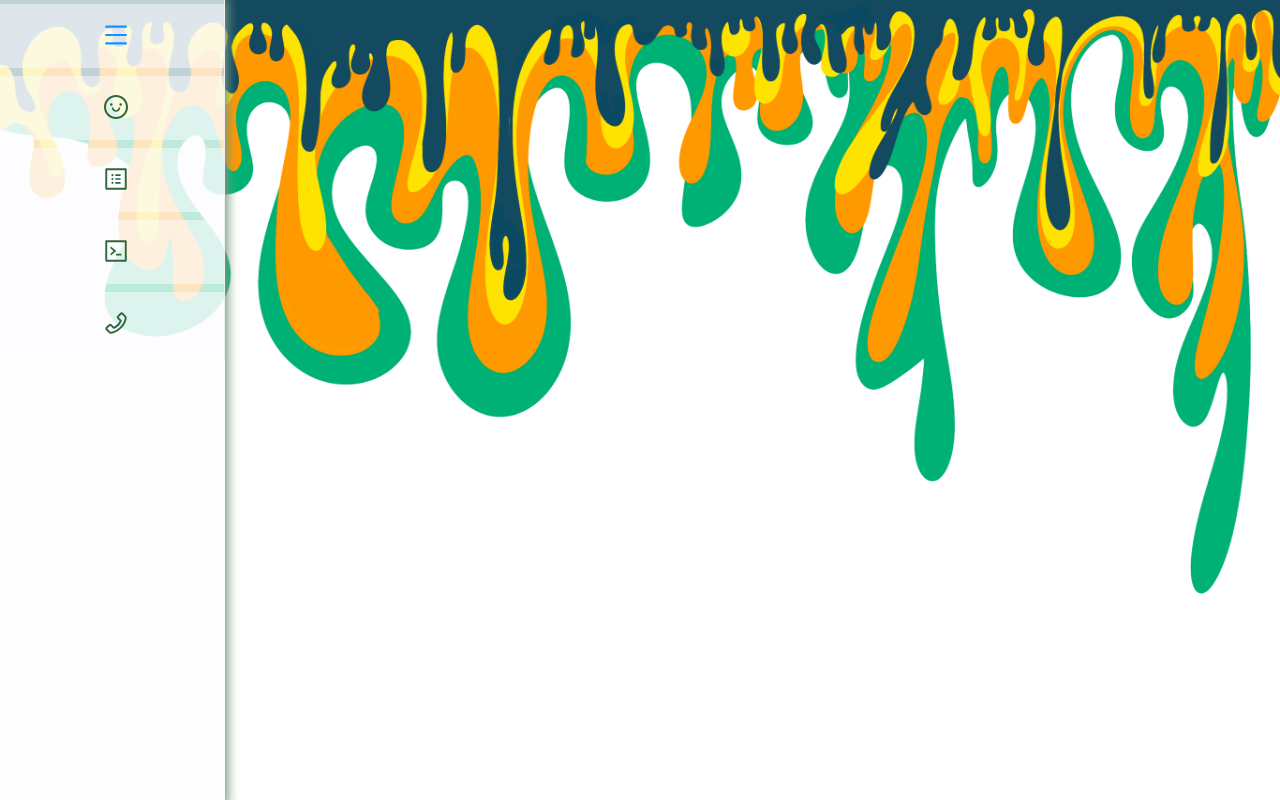
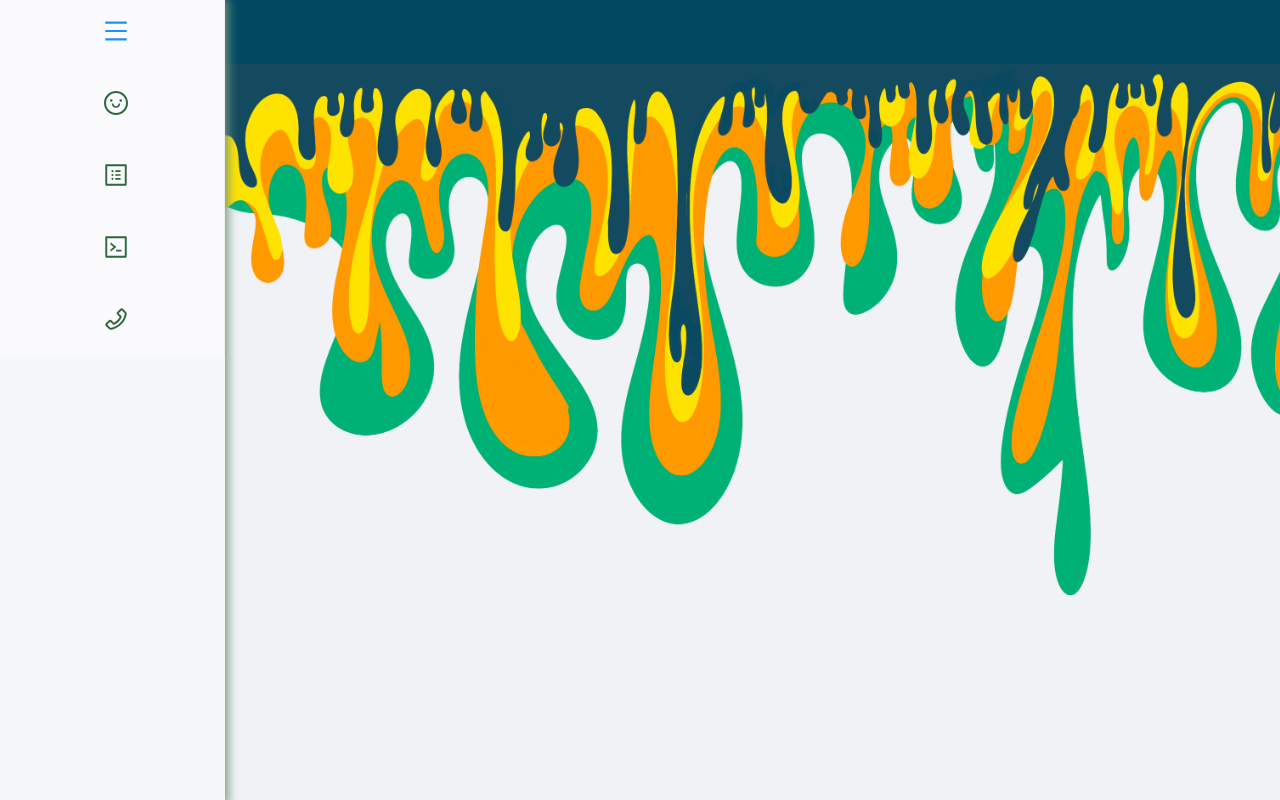
Before and after one commit to kvs1995/React-Portfolio, a React (Create React App) app: page / in a window 1280 px wide. Built offline with nearby package versions, Linux system fonts and the light colour scheme.

Commit message:
messing with CSS of background

```diff
--- a/src/App.css
+++ b/src/App.css
@@ -37,13 +37,13 @@
   }
 }
 
-.ant-layout {
-
+.background {
+  background-image: url('./images/background3.png') !important;
+  background-size:110% 120% !important;
+  /* background-size: cover !important; */
   background-color: transparent !important;
-  background-repeat: no-repeat;
-
+  background-repeat: no-repeat !important;
 }
-
 
 .nav-menu-container{
   height: 100%;
--- a/src/App.js
+++ b/src/App.js
@@ -19,8 +19,10 @@ export default function App() {
         {/* <NavMenu /> */}
       <Layout className="site-layout">
       <NavHeader/>
+        <Layout className="background">
+        <MainContent />
+        </Layout>
 
-        <MainContent />
       </Layout>
     </Layout>
   );
--- a/src/components/maincontent/MainContent.js
+++ b/src/components/maincontent/MainContent.js
@@ -2,6 +2,8 @@ import './maincontent.css';
 
 export default function MainContent() {
   return(
-    <></>
+    <div className='main-content-main'>
+
+    </div>
   )
 }
--- a/src/components/maincontent/maincontent.css
+++ b/src/components/maincontent/maincontent.css
@@ -0,0 +1,2 @@
+/* .main-content-main {
+} */
--- a/src/components/menu/navmenu.css
+++ b/src/components/menu/navmenu.css
@@ -11,6 +11,7 @@
   height: 100%;
   background-color: var(--white-op) !important;
   box-shadow: 0px 2px 10px 3px rgb(119, 153, 131);
+  border: 0px 2px solid var(--blue);
   max-width: 225px !important;
   /* width: 225px !important; */
   flex-basis: 225px !important;
@@ -20,6 +21,8 @@
   background-color: var(--white-op) !important;
   color:rgb(47, 103, 60);
   font-weight: bolder;
+  margin-top: 0 !important;
+
 
 }
 .navbar-menu-items {
--- a/src/components/navheader/navheader.css
+++ b/src/components/navheader/navheader.css
@@ -1,5 +1,17 @@
+
+:root {
+  --green: rgb(0,177,120);
+  --green-op: rgb(0,177,120,0.5);
+  --orange: rgb(255,152,44);
+  --yellow: rgb(255,227,59);
+  --yellow-op: rgb(255,227,59, 0.3);
+  --blue: rgb(0,73,97);
+  --white-op: rgb(253, 254, 255, 0.5);
+}
 .custom-header {
-  background-color: transparent !important;
+  background-color: var(--blue) !important;
+  height: 64px !important;
+  width: 100%;
 }
 
 .custom-menu-icon svg{
--- a/src/index.css
+++ b/src/index.css
@@ -15,8 +15,8 @@ code {
 
 #root {
   height: 100%;
-  background-image: url('./images/background3.png') !important;
+  /* background-image: url('./images/background3.png') !important;
   background-size: 100% 100%;
-  /* background-position: right; */
+  background-position: right; */
 
 }
```
